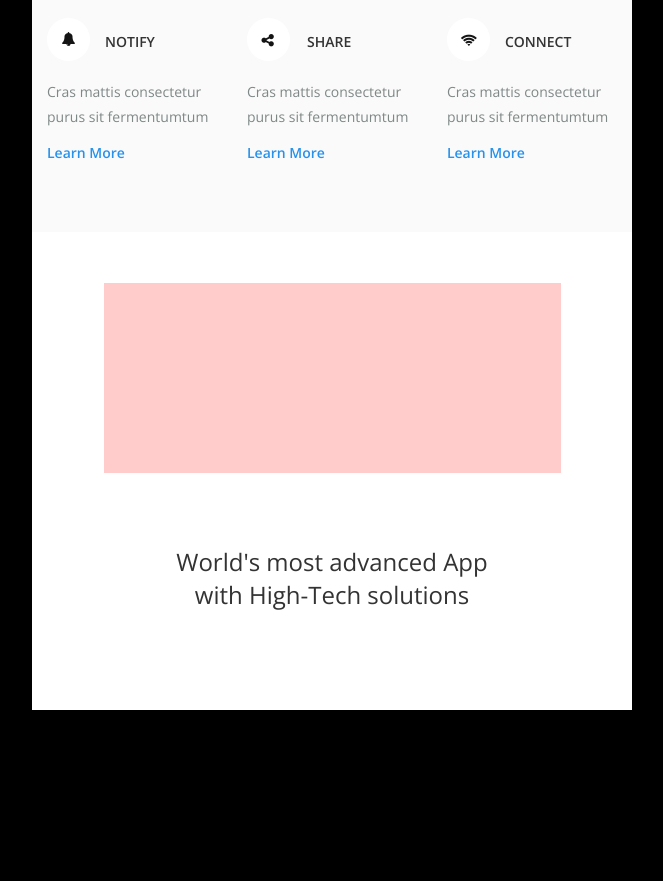
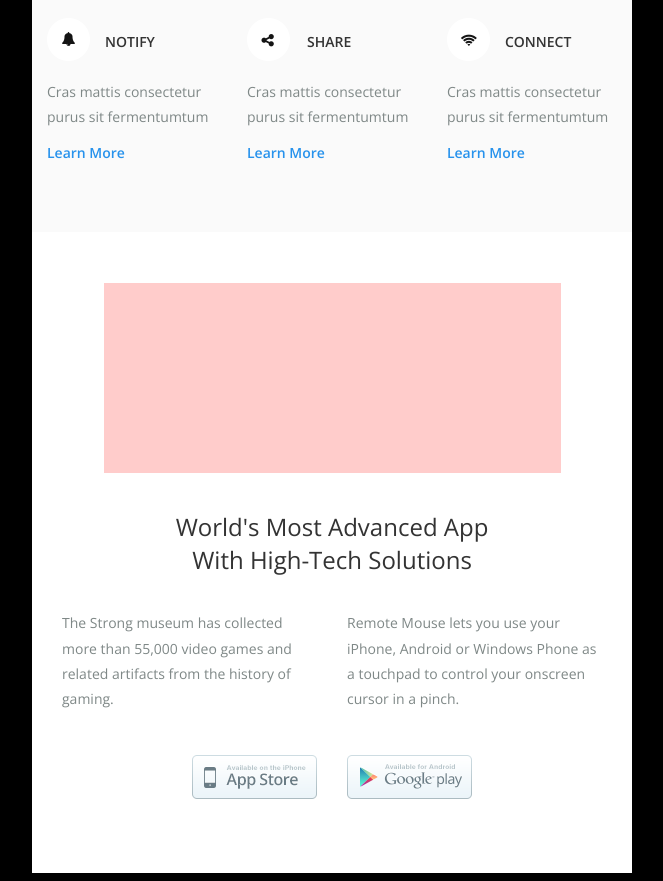
Before and after one commit to habeezzy/HTML-Responsive-email, a React app: page public/index.html in a window 1280 px wide. Shown: the part 589-1470 px from the top of the page, without its empty margins (308-971 px from the left). Before the commit the page ends 1307 px from the top, so only its background shows below. Built offline with nearby package versions, Linux system fonts and the light colour scheme.

Commit message:
most advanced row layout and styles

```diff
--- a/public/index.html
+++ b/public/index.html
@@ -136,19 +136,13 @@
                   </tr>
                 </table>
                 <!-- end of right column -->
-
               </td>
             </tr>
             <!-- end of "lets you" row -->
             <!-- start of advance row -->
             <tr>
-              <td></td>
-            </tr>
-            <!-- end of advance row -->
-            <!-- start of main row -->
-            <tr>
               <td>
-                <table class="header-left" width="100%" align="left" cellspacing="0" cellpadding="0" border="0" style=" padding: 15px 15px 70px 15px; background: white;">
+                <table class="adavance-table" width="100%" align="left" cellspacing="0" cellpadding="0" border="0" style=" padding: 15px 15px 70px 15px; background: white;">
                   <tr>
                     <td style="font-family: 'Open Sans', 'Helvetica Neue', Helvetica, Arial, 'Lucida Grande', sans-serif; color: #333333; padding: 36px 0 5px 0; font-weight: 300; font-size: 24px;" align="center">
                       <img src="/img/image_head.jpg">
@@ -156,11 +150,44 @@
                   </tr>
                   <tr>
                     <td>
-                      <h3 style="font-family: 'Open Sans', 'Helvetica Neue', Helvetica, Arial, 'Lucida Grande', sans-serif; color: #333333; padding: 36px 0 5px 0; font-weight: 300; font-size: 24px;" align="center">World's most advanced App <br> with High-Tech solutions</h3>
+                      <h3 style="font-family: 'Open Sans', 'Helvetica Neue', Helvetica, Arial, 'Lucida Grande', sans-serif; color: #333333; padding: 25px 0 5px 0; font-weight: 300; text-transform: capitalize; font-size: 24px; margin: 0;" align="center">World's <span style="font-weight: 400;">most advanced App</span><br> with High-Tech solutions</h3>
                     </td>
                   </tr>
-                </table>
+                  <tr>
+                    <td>
+                        <table class="adavance-table" width="50%" align="left" cellspacing="0" cellpadding="0" border="0" style=" padding: 15px 15px 0px 15px; background: white;">
+                          <tr>
+                            <td>
+                              <p style="font-family: 'Open Sans', 'Helvetica Neue', Helvetica, Arial, 'Lucida Grande', sans-serif; color: #7f8887; font-weight: 400; line-height: 1.8; font-size: 14px; padding: 0 0 30px;">The Strong museum has collected more than 55,000 video games and related artifacts from the history of gaming.</p>
+                            </td>
+                          </tr>
+                          <tr>
+                            <td align="right">
+                              <img src="/img/appstore.png">
+                            </td>
+                          </tr>
+                        </table>
+                        <table class="adavance-table" width="50%" align="left" cellspacing="0" cellpadding="0" border="0" style=" padding: 15px 15px 0px 15px; background: white;">
+                          <tr>
+                            <td>
+                              <p style="font-family: 'Open Sans', 'Helvetica Neue', Helvetica, Arial, 'Lucida Grande', sans-serif; color: #7f8887; font-weight: 400; line-height: 1.8; font-size: 14px; padding: 0 0 30px;">Remote Mouse lets you use your iPhone, Android or Windows Phone as a touchpad to control your onscreen cursor in a pinch.</p>
+                            </td>
+                          </tr>
+                          <tr>
+                            <td align="left">
+                              <img src="/img/playstore.png">
+                            </td>
+                          </tr>
+                        </table>
+
+                    </td>
+                  </tr>
               </td>
+            </tr>
+            <!-- end of advance row -->
+            <!-- start of main row -->
+            <tr>
+              <td></td>
             </tr>
             <!-- end of main row -->
             <!-- start of main row -->
```
